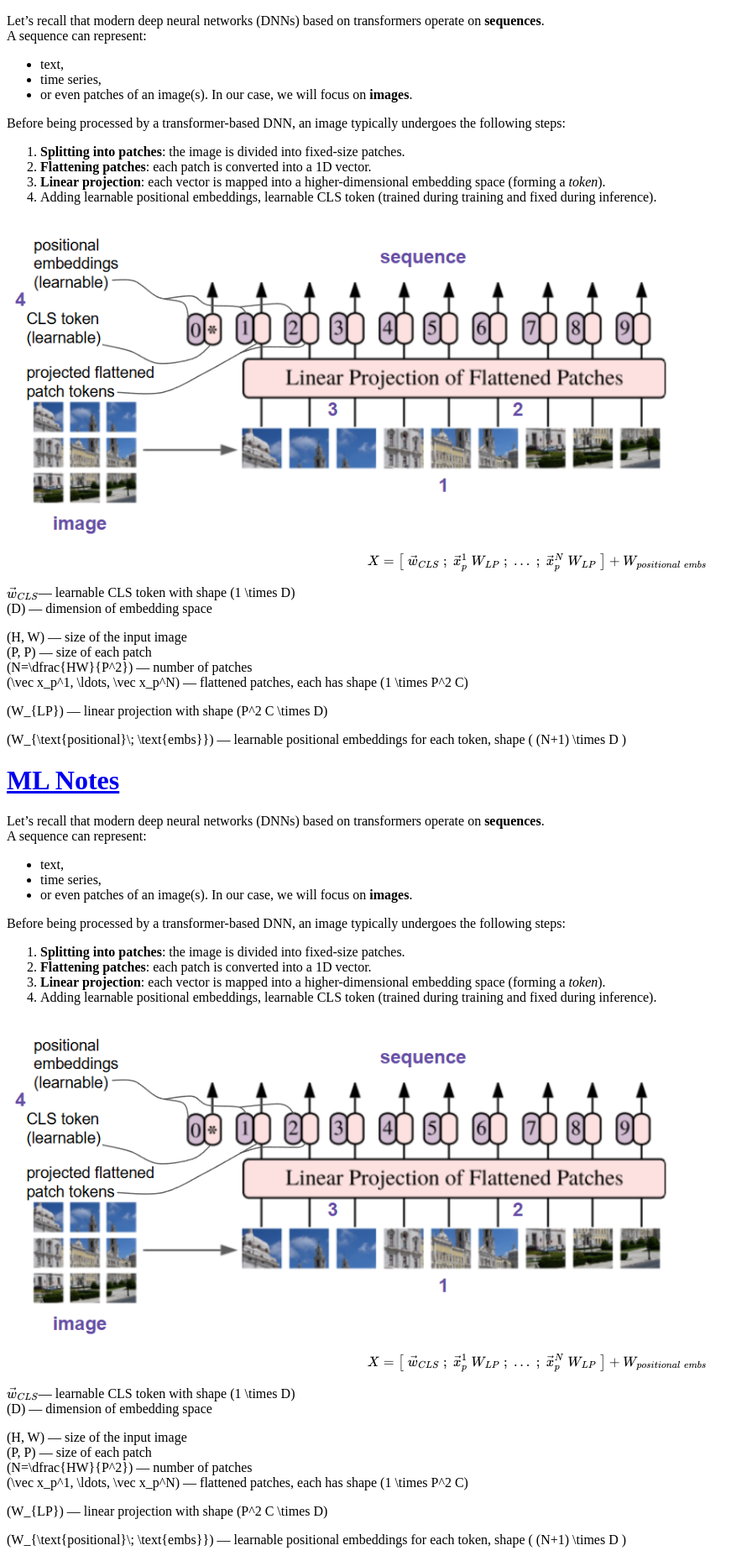
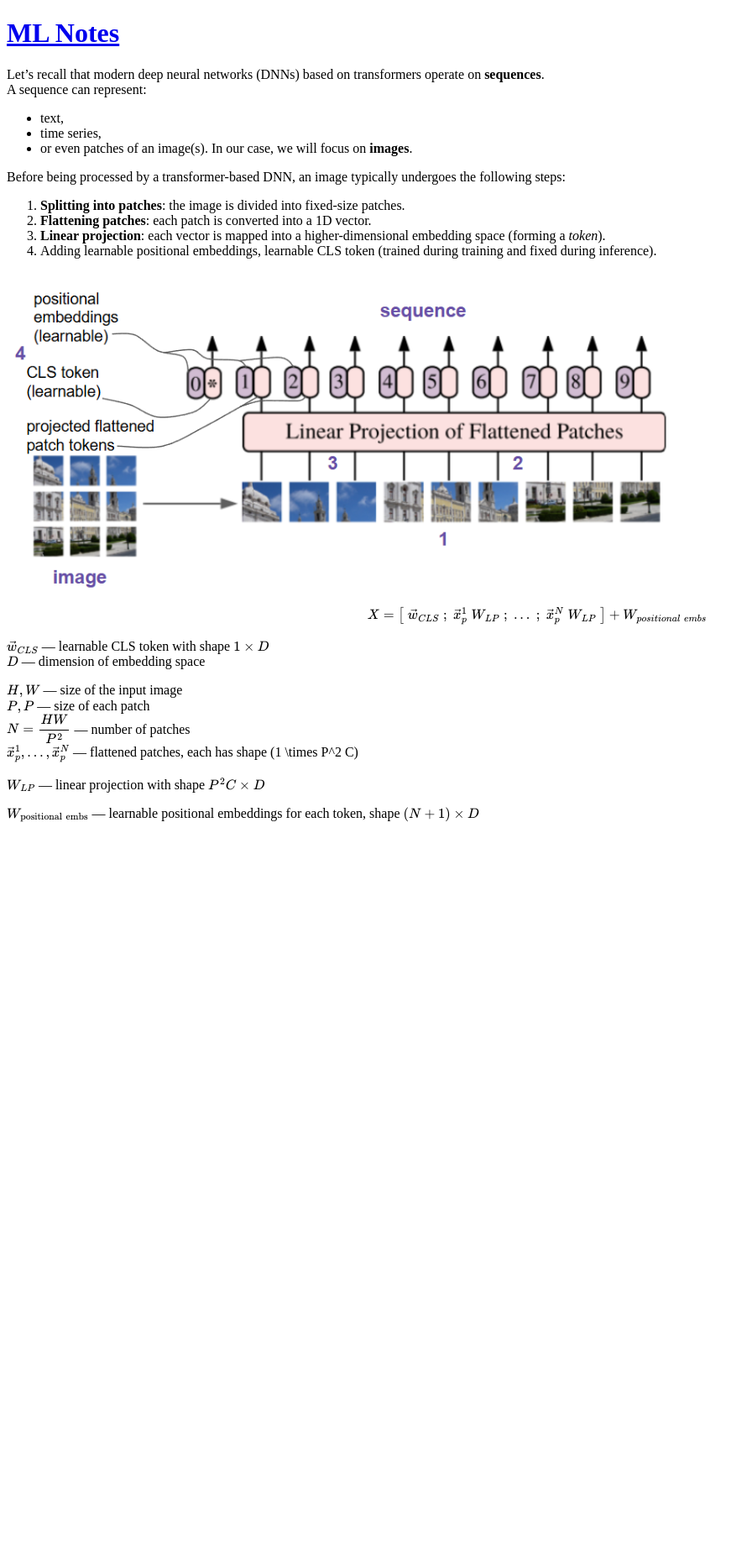
Before and after one commit to kuzudev/kuzudev.github.io, a Jekyll site: the page built from articles/vit.md, in a window 1280 px wide. Shown: the whole page at 84% size, without its empty margins (0-896 px from the left). Built offline with Jekyll 4.4.1, drawn with Linux system fonts in a browser that asks for light colours; our own code applies the rules of GitHub Pages for plain Markdown files; after the commit the page ends 995 px from its top, so only the background shows below that.

Commit message:
formula rend fix

```diff
--- a/_layouts/default.html
+++ b/_layouts/default.html
@@ -5,10 +5,6 @@
   <title>{{ page.title }} | {{ site.title }}</title>
   <meta name="viewport" content="width=device-width, initial-scale=1">
 
-  <!-- Подключаем тему -->
-  {{ content }}
-
-  <!-- MathJax глобально -->
   <script src="https://polyfill.io/v3/polyfill.min.js?features=es6"></script>
   <script id="MathJax-script" async
     src="https://cdn.jsdelivr.net/npm/mathjax@3/es5/tex-mml-chtml.js"></script>
--- a/articles/vit.md
+++ b/articles/vit.md
@@ -17,14 +17,14 @@ $$
 X = \left[ \; \vec w_{CLS} \;; \; \vec x_p^1 \; W_{LP} \; ; \; ... \; ; \; \vec x_p^N \; W_{LP} \; \right] + W_{positional \; embs}
 $$
 
-$$\vec w_{CLS}$$— learnable CLS token with shape \(1 \times D\)
-\(D\) — dimension of embedding space
+$$\vec w_{CLS}$$ — learnable CLS token with shape $$1 \times D$$
+$$D$$ — dimension of embedding space
 
-\(H, W\) — size of the input image
-\(P, P\) — size of each patch
-\(N=\dfrac{HW}{P^2}\) — number of patches
-\(\vec x_p^1, \ldots, \vec x_p^N\) — flattened patches, each has shape \(1 \times P^2 C\)
+$$H, W$$ — size of the input image
+$$P, P$$ — size of each patch
+$$N=\dfrac{HW}{P^2}$$ — number of patches
+$$\vec x_p^1, \ldots, \vec x_p^N$$ — flattened patches, each has shape \(1 \times P^2 C\)
 
-\(W_{LP}\) — linear projection with shape \(P^2 C \times D\)
+$$W_{LP}$$ — linear projection with shape $$P^2 C \times D$$
 
-\(W_{\text{positional}\; \text{embs}}\) — learnable positional embeddings for each token, shape \( (N+1) \times D \)
+$$W_{\text{positional}\; \text{embs}}$$ — learnable positional embeddings for each token, shape $$ (N+1) \times D $$
```
